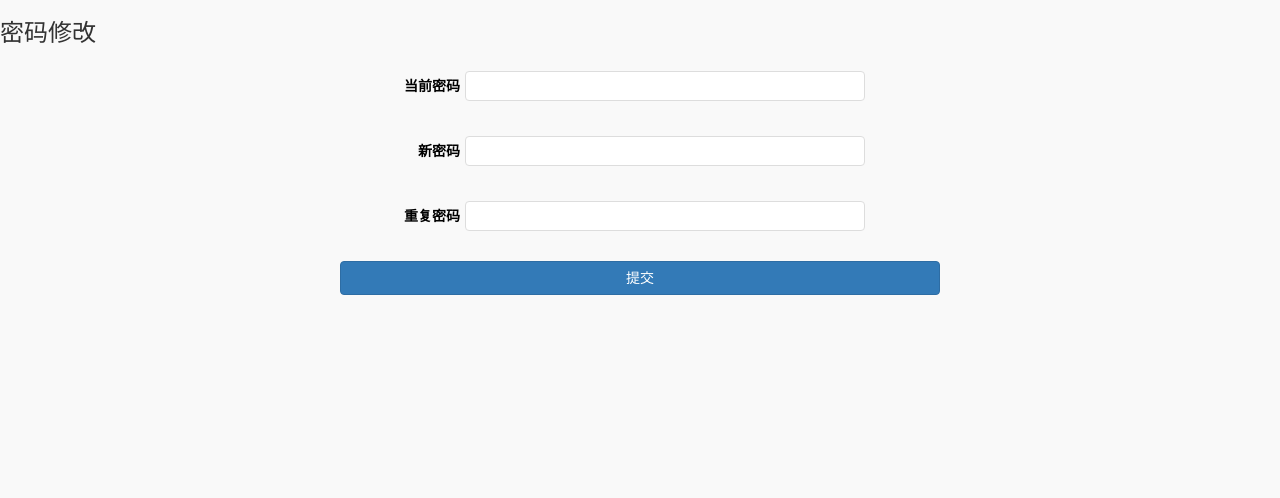
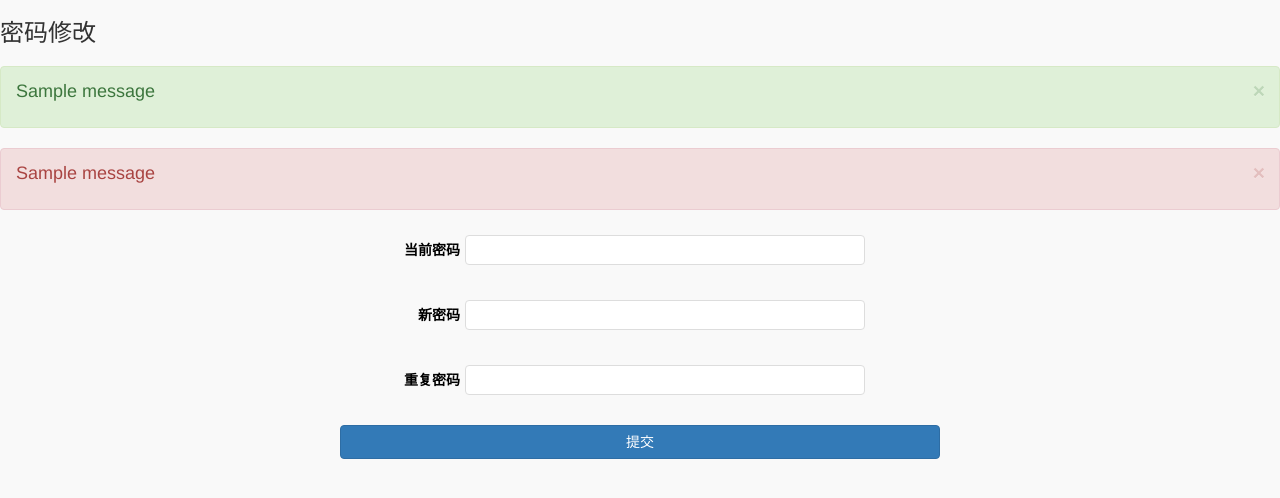
Before and after one commit to ctgu-work/news, a Flask app: page /user/user_pass_info/ in a window 1280 px wide. Shown: the top 498 px of the page. Run offline with Flask 2, Linux system fonts and the light colour scheme; one stand-in notice (Sample message) is shown; some libraries are stand-ins or nearby versions.

Commit message:
修改密码功能完成

```diff
--- a/app/home/home_user/forms.py
+++ b/app/home/home_user/forms.py
@@ -74,7 +74,7 @@ class ModifyPassowrd(FlaskForm):
         label="当前密码",
         validators=[  # 验证器
             validators.DataRequired(message="密码不能为空"),
-            validators.Length(max=20, min=3, message="密码长度必须小于%(max)d且大于%(min)d")
+            # validators.Length(max=20, min=3, message="密码长度必须小于%(max)d且大于%(min)d")
         ],
         render_kw={
             "class": "input_txt"
@@ -84,7 +84,7 @@ class ModifyPassowrd(FlaskForm):
         label="新密码",
         validators=[  # 验证器
             validators.DataRequired(message="密码不能为空"),
-            validators.Length(max=20, min=3, message="密码长度必须小于%(max)d且大于%(min)d")
+            validators.Length(max=16, min=8, message="密码长度必须小于%(max)d且大于%(min)d")
         ],
         render_kw={
             "class": "input_txt"
--- a/app/home/home_user/views.py
+++ b/app/home/home_user/views.py
@@ -85,14 +85,25 @@ def user_follow(page=None):
 # 修改密码
 @home_user.route('/user_pass_info/', methods=["GET", "POST"])
 def user_pass_info():
+    from app.models import User
     if request.method == "GET":
         form = ModifyPassowrd()
         print("GET")
     else:
+
         print("POST")
         form = ModifyPassowrd(formdata=request.form)
         if form.validate_on_submit():
-            print(form.data)
+            user = getUser()
+            # 验证密码
+            if user.check_password(form.data["oldPassword"]):
+                user.password = form.data["newPassword"]
+                from app import db
+                db.session.commit()
+                flash("提交成功", "ok")
+            else:
+                flash("密码错误", "error")
+
         print(form.errors)
     return render_template('news/user_pass_info.html', form=form)
 
--- a/app/templates/news/user_pass_info.html
+++ b/app/templates/news/user_pass_info.html
@@ -26,7 +26,6 @@
                 <font style="color: red">{{ err }}</font>
             </div>
         {% endfor %}
-
     </div>
     <div class="alert alert-danger" style="padding: 0px;border: 0px; line-height: 40px;font-size: 20px;" role="alert">
         {% for err in form.confirmPassword.errors %}
@@ -34,9 +33,26 @@
                 <font style="color: red">{{ err }}</font>
             </div>
         {% endfor %}
-
     </div>
 
+    <!--成功提示 -->
+    {% for msg in get_flashed_messages(category_filter=['ok']) %}
+        <div class="alert alert-success alert-dismissible">
+            <button type="button" class="close" data-dismiss="alert" aria-hidden="true">×
+            </button>
+            <h4><i class="icon fa fa-check"></i>{{ msg }}</h4>
+        </div>
+    {% endfor %}
+    <!--成功提示 -->
+    <!--错误提示 -->
+    {% for msg in get_flashed_messages(category_filter=['error']) %}
+        <div class="alert alert-danger alert-dismissible">
+            <button type="button" class="close" data-dismiss="alert" aria-hidden="true">×
+            </button>
+            <h4><i class="icon fa fa-check"></i>{{ msg }}</h4>
+        </div>
+    {% endfor %}
+    <!--错误提示 -->
 
     <div class="form-group">
         {{ form.oldPassword.label }}
```
